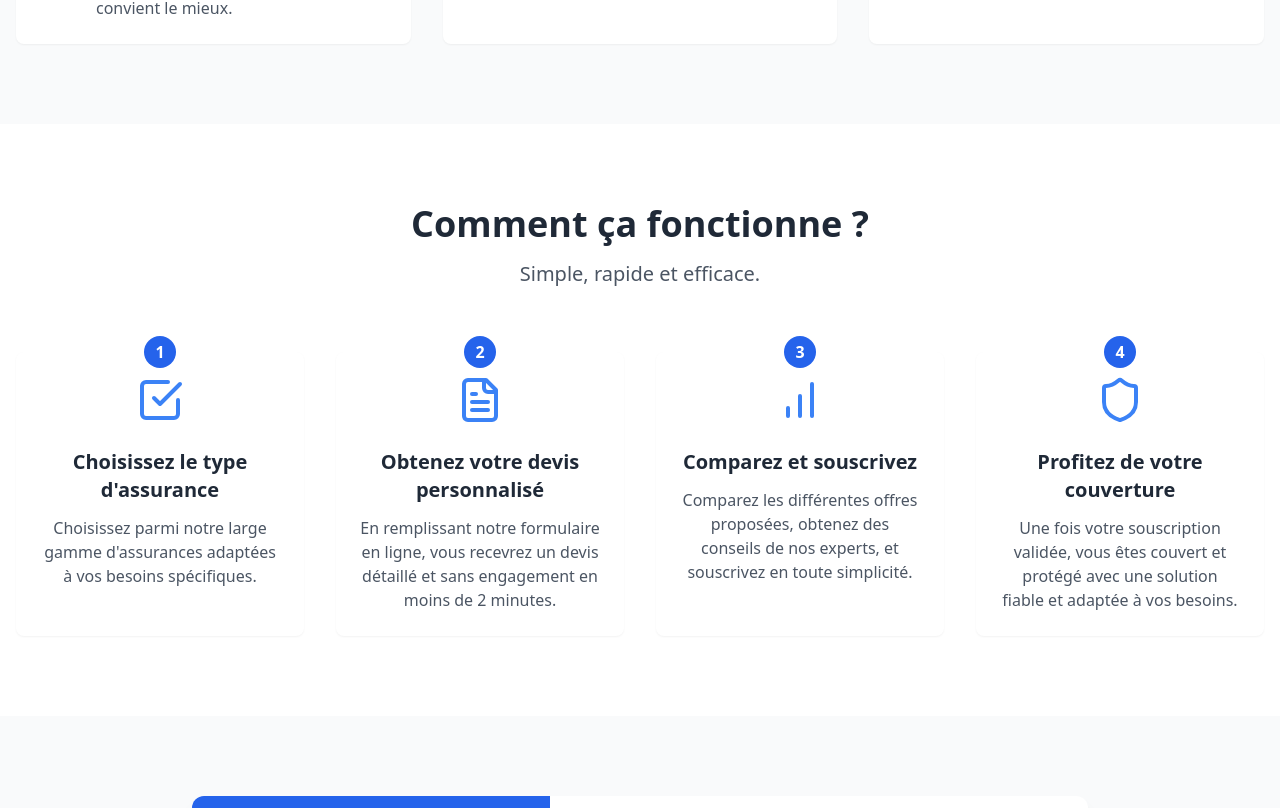
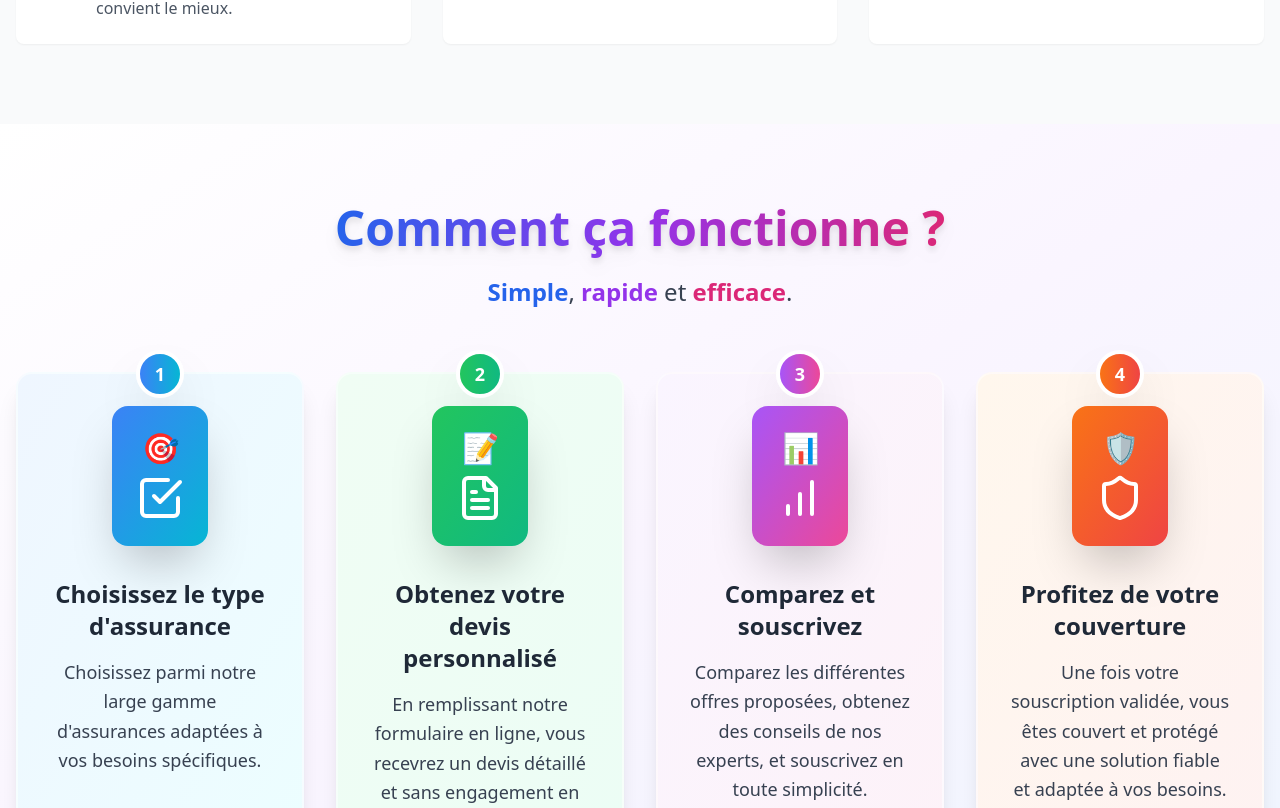
Before and after one commit to chouaib0000/testtest44, a React (Vite) app: page / in a window 1280 px wide. Shown: the part 2376-3184 px from the top of the page. Built offline with nearby package versions, Linux system fonts and the light colour scheme; no server answers.

Commit message:
Update HowItWorks.tsx

```diff
--- a/src/components/HowItWorks.tsx
+++ b/src/components/HowItWorks.tsx
@@ -6,49 +6,78 @@ const steps = [
     number: "01",
     title: "Choisissez le type d'assurance",
     description: "Choisissez parmi notre large gamme d'assurances adaptées à vos besoins spécifiques.",
-    icon: <CheckSquare className="h-12 w-12 text-blue-500" />
+    icon: <CheckSquare className="h-12 w-12 text-white" />,
+    gradient: "from-blue-500 to-cyan-500",
+    bgGradient: "from-blue-50 to-cyan-50",
+    emoji: "🎯"
   },
   {
     number: "02",
     title: "Obtenez votre devis personnalisé",
     description: "En remplissant notre formulaire en ligne, vous recevrez un devis détaillé et sans engagement en moins de 2 minutes.",
-    icon: <FileText className="h-12 w-12 text-blue-500" />
+    icon: <FileText className="h-12 w-12 text-white" />,
+    gradient: "from-green-500 to-emerald-500",
+    bgGradient: "from-green-50 to-emerald-50",
+    emoji: "📝"
   },
   {
     number: "03",
     title: "Comparez et souscrivez",
     description: "Comparez les différentes offres proposées, obtenez des conseils de nos experts, et souscrivez en toute simplicité.",
-    icon: <BarChart className="h-12 w-12 text-blue-500" />
+    icon: <BarChart className="h-12 w-12 text-white" />,
+    gradient: "from-purple-500 to-pink-500",
+    bgGradient: "from-purple-50 to-pink-50",
+    emoji: "📊"
   },
   {
     number: "04",
     title: "Profitez de votre couverture",
     description: "Une fois votre souscription validée, vous êtes couvert et protégé avec une solution fiable et adaptée à vos besoins.",
-    icon: <Shield className="h-12 w-12 text-blue-500" />
+    icon: <Shield className="h-12 w-12 text-white" />,
+    gradient: "from-orange-500 to-red-500",
+    bgGradient: "from-orange-50 to-red-50",
+    emoji: "🛡️"
   }
 ];
 
 const HowItWorks: React.FC = () => {
   return (
-    <section id="comment" className="py-20 bg-white">
+    <section id="comment" className="py-20 bg-gradient-to-br from-white via-purple-50 to-blue-50">
       <div className="container mx-auto px-4">
         <div className="text-center mb-16">
-          <h2 className="text-3xl md:text-4xl font-bold mb-4 text-gray-800">Comment ça fonctionne ?</h2>
-          <p className="text-xl text-gray-600">Simple, rapide et efficace.</p>
+          <h2 className="text-4xl md:text-5xl font-extrabold mb-6">
+            <span className="bg-gradient-to-r from-blue-600 via-purple-600 to-pink-600 bg-clip-text text-transparent drop-shadow-lg">
+              Comment ça fonctionne ?
+            </span>
+          </h2>
+          <p className="text-xl md:text-2xl text-gray-700 font-medium">
+            <span className="text-blue-600 font-bold">Simple</span>,
+            <span className="text-purple-600 font-bold"> rapide</span> et
+            <span className="text-pink-600 font-bold"> efficace</span>.
+          </p>
         </div>
 
         <div className="grid grid-cols-1 md:grid-cols-2 lg:grid-cols-4 gap-8">
           {steps.map((step, index) => (
             <div
               key={index}
-              className="text-center relative bg-white rounded-lg p-6 shadow-sm hover:shadow-md transition-shadow"
+              className={`text-center relative bg-gradient-to-br ${step.bgGradient} rounded-2xl p-8 shadow-xl hover:shadow-3xl transition-all duration-500 transform hover:scale-110 hover:rotate-2 border-2 border-white/50`}
             >
-              <div className="absolute -top-4 left-1/2 transform -translate-x-1/2 bg-blue-600 text-white w-8 h-8 rounded-full flex items-center justify-center font-bold">
+              <div className={`absolute -top-6 left-1/2 transform -translate-x-1/2 bg-gradient-to-r ${step.gradient} text-white w-12 h-12 rounded-full flex items-center justify-center font-bold shadow-2xl text-lg border-4 border-white`}>
                 {index + 1}
               </div>
-              <div className="mb-6 flex justify-center">{step.icon}</div>
-              <h3 className="text-xl font-semibold mb-3 text-gray-800">{step.title}</h3>
-              <p className="text-gray-600">{step.description}</p>
+              <div className="mb-8 flex justify-center">
+                <div className={`p-6 rounded-2xl bg-gradient-to-br ${step.gradient} w-fit mx-auto shadow-2xl transform hover:scale-110 transition-transform duration-300`}>
+                  <span className="text-3xl block mb-2">{step.emoji}</span>
+                  {step.icon}
+                </div>
+              </div>
+              <h3 className="text-xl md:text-2xl font-bold mb-4 text-gray-800 leading-tight">
+                {step.title}
+              </h3>
+              <p className="text-gray-700 text-lg leading-relaxed font-medium">
+                {step.description}
+              </p>
             </div>
           ))}
         </div>
```
